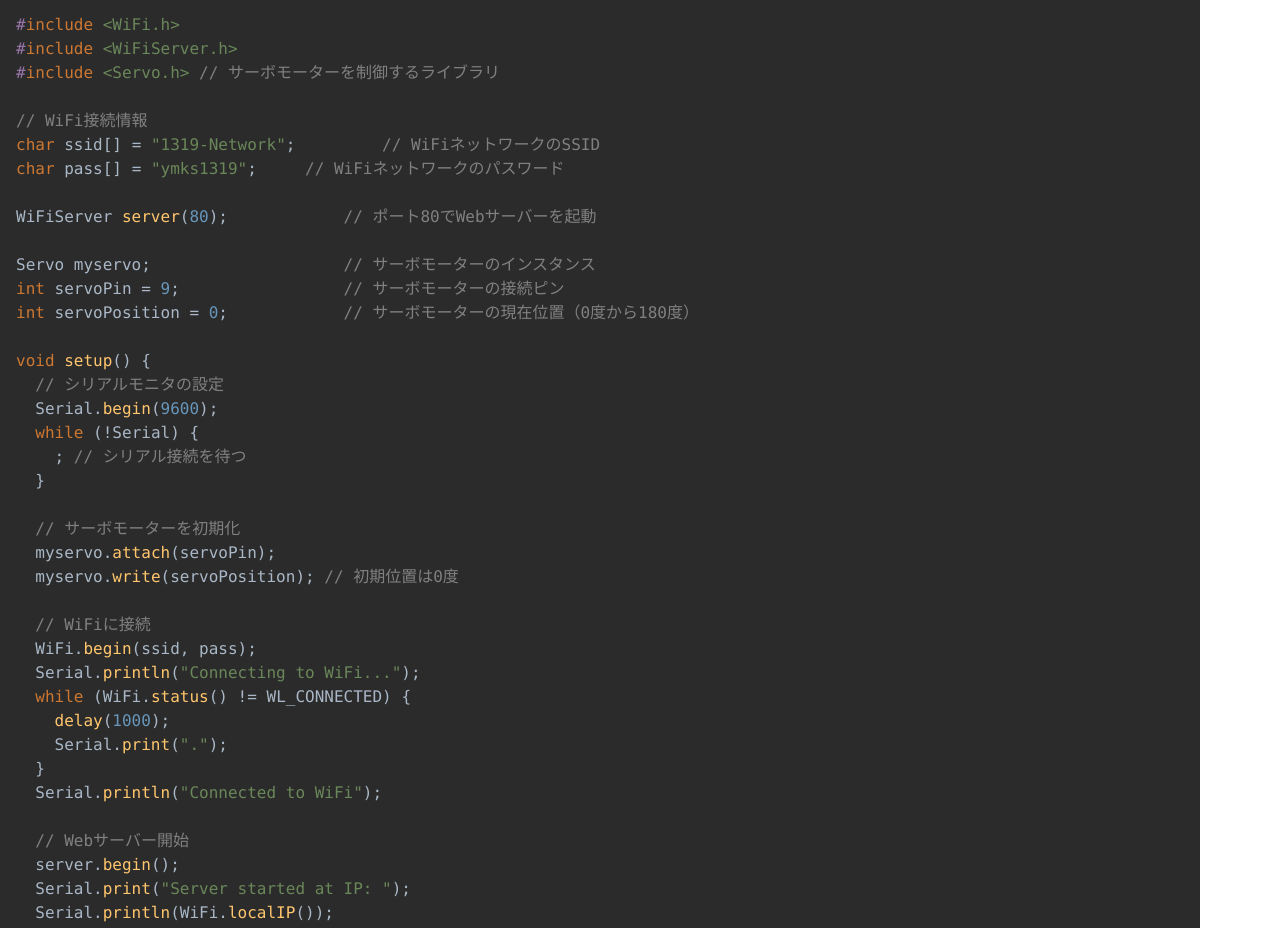
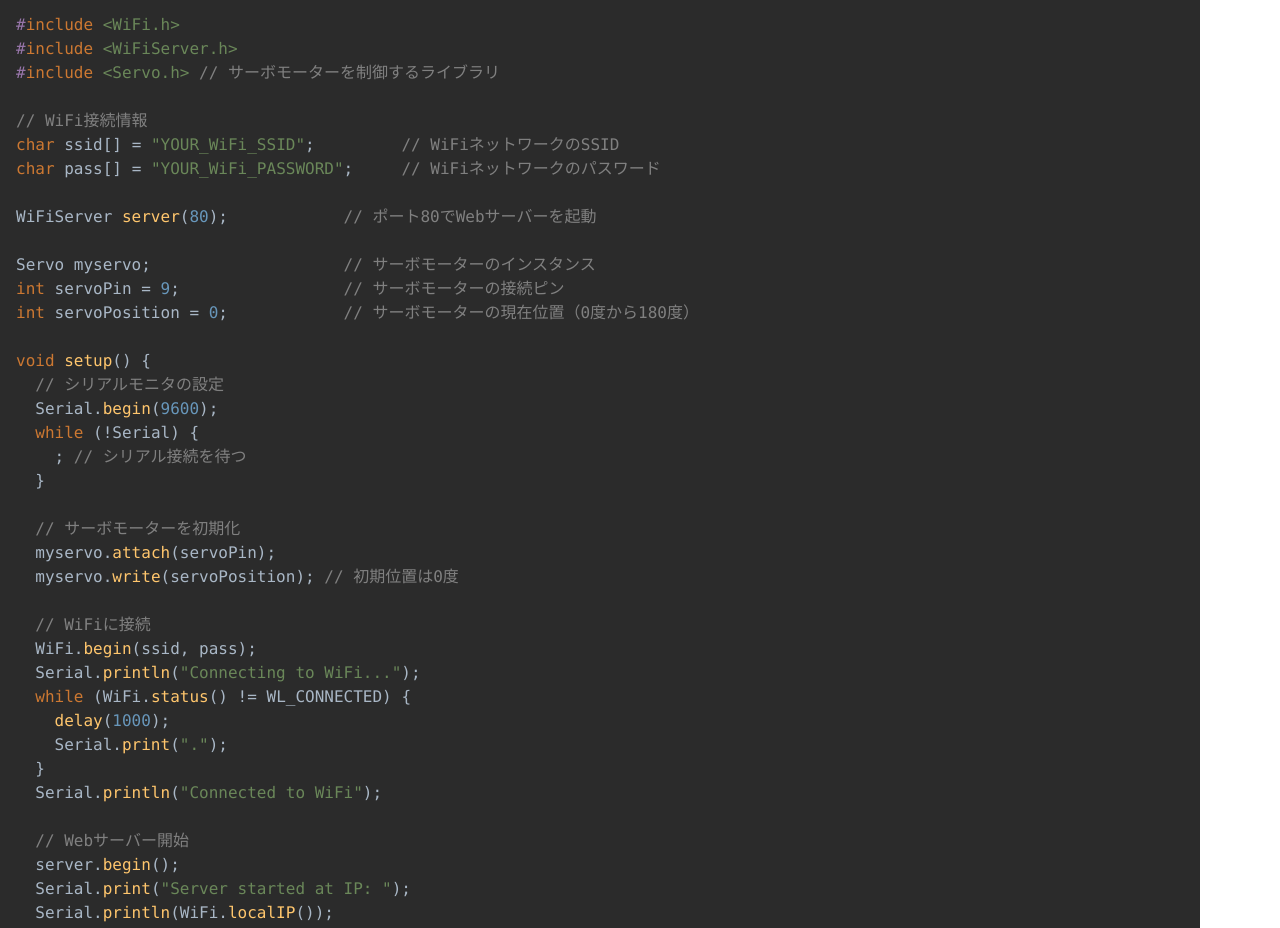
Before and after one commit to HikariTakahashi/keyaki-product-2024, a Next.js app: page / in a window 1280 px wide. Shown: the part 3760-4688 px from the top of the page. Built offline with nearby package versions, Linux system fonts and the light colour scheme.

Commit message:
delete:wifi

```diff
--- a/app/page.tsx
+++ b/app/page.tsx
@@ -19,8 +19,8 @@ const arduinoCode = `
 #include <Servo.h> // サーボモーターを制御するライブラリ
 
 // WiFi接続情報
-char ssid[] = "1319-Network";         // WiFiネットワークのSSID
-char pass[] = "ymks1319";     // WiFiネットワークのパスワード
+char ssid[] = "YOUR_WiFi_SSID";         // WiFiネットワークのSSID
+char pass[] = "YOUR_WiFi_PASSWORD";     // WiFiネットワークのパスワード
 
 WiFiServer server(80);            // ポート80でWebサーバーを起動
 
```
